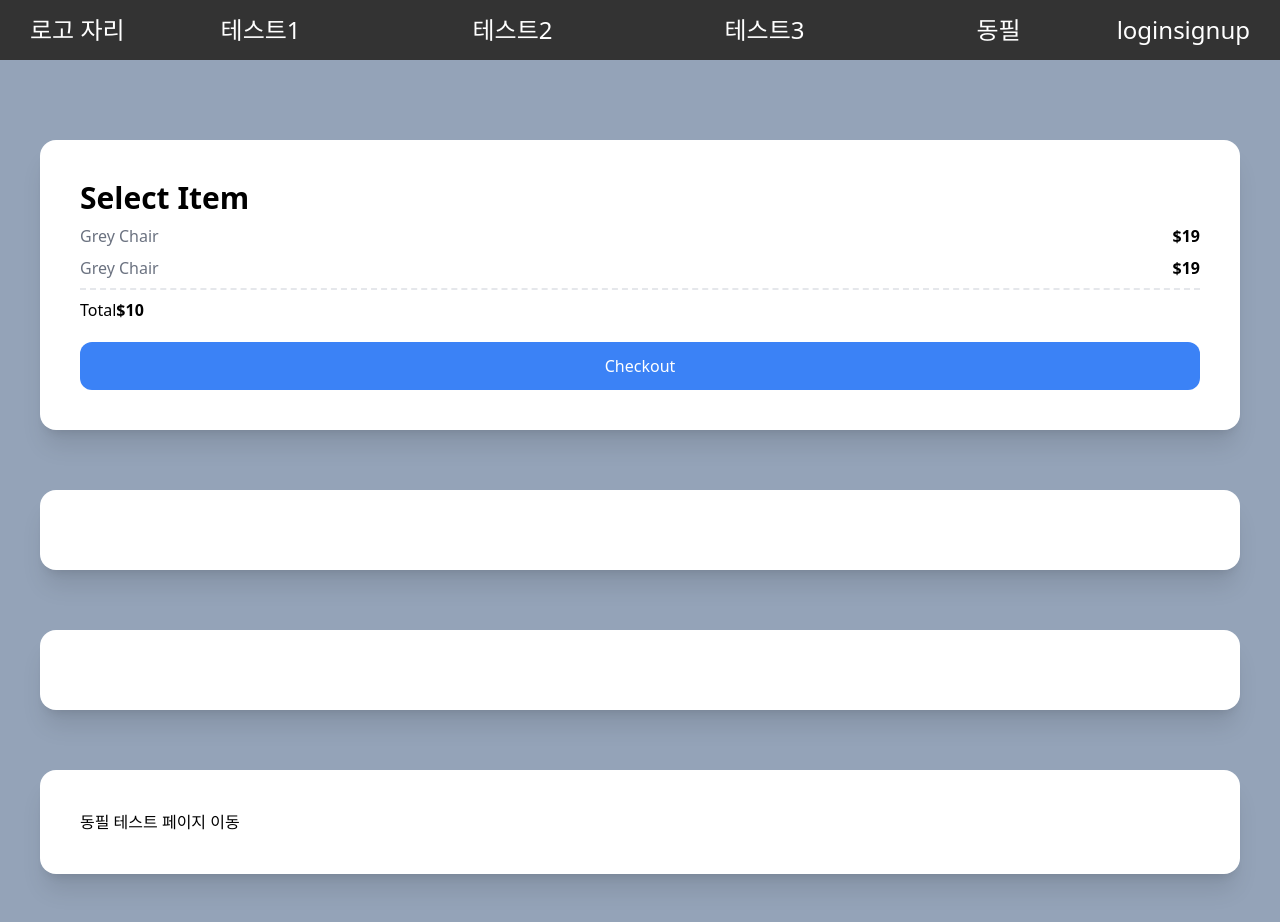
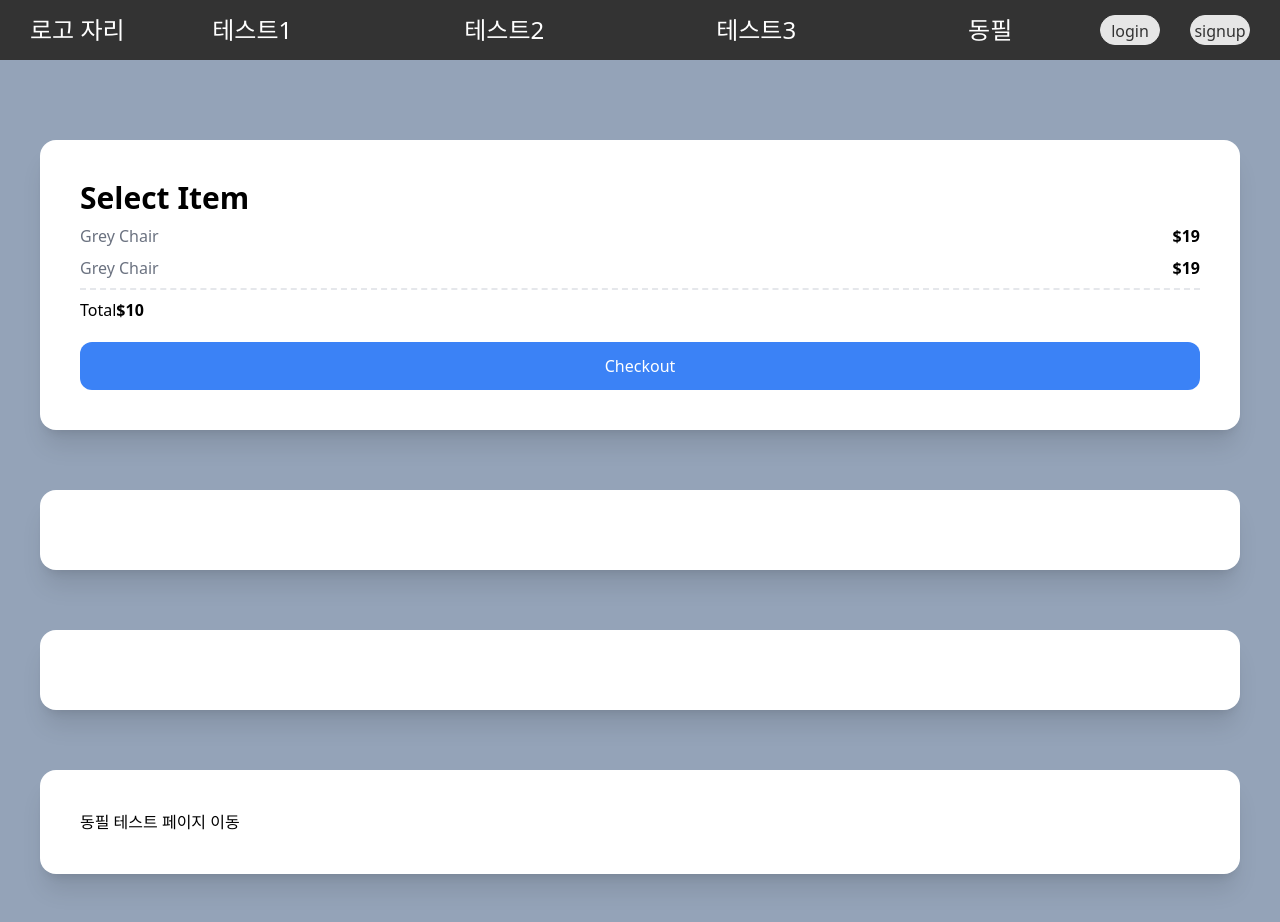
Before and after one commit to jun950829/super-app, a Next.js app: page / in a window 1280 px wide. Shown: the top 922 px of the page. Built offline with nearby package versions, Linux system fonts and the light colour scheme.

Commit message:
[MOD] emotion.js global 세팅

```diff
--- a/pages/_app.tsx
+++ b/pages/_app.tsx
@@ -1,16 +1,17 @@
 import '../styles/globals.scss'
 import Header from '@components/header';
-
-import GlobalStyle from '@styles/globalstyle';
+import style from '@styles/globalstyle';
 
 import type { AppProps } from 'next/app'
+import { Global } from '@emotion/react';
 
 
 function MyApp({ Component, pageProps }: AppProps) {
   return (
     <>
-    <Header />
-    <Component {...pageProps} />
+      <Global styles={style}/>
+      <Header />
+      <Component {...pageProps} />
     </>
   )
 }
--- /dev/null
+++ b/styles/globalstyle.js
@@ -0,0 +1,11 @@
+import { Global, css } from '@emotion/react';
+import React from 'react';
+
+
+const style = css`
+  html {
+    font-size : 16px;
+  }
+`;
+
+export default style;
--- a/styles/scss/header.scss
+++ b/styles/scss/header.scss
@@ -27,4 +27,28 @@
             cursor: pointer;
         }
     }
+
+    .login {
+
+        width: 150px;
+
+        display: flex;
+        flex-direction: row;
+        justify-content: space-between;
+        align-items: center;
+
+        button {
+
+            font-size: 16px;
+            color : #333333;
+
+            line-height: 30px;
+            width: 40%;
+            height : 30px;
+            border: 1px solid #e6e6e6;
+            background-color: #e6e6e6;
+            border-radius: 20px;
+        }
+
+    }
 }
--- a/tsconfig.json
+++ b/tsconfig.json
@@ -23,6 +23,6 @@
     "jsxImportSource": "@emotion/react",
     "incremental": true
   },
-  "include": ["next-env.d.ts", "**/*.ts", "**/*.tsx"],
+  "include": ["next-env.d.ts", "**/*.ts", "**/*.tsx", "styles/globalstyle.js", "styles/globalstyle.js"],
   "exclude": ["node_modules"]
 }
```
Also changed, not shown: styles/globalstyle.ts (deleted, +0 -11 lines).
